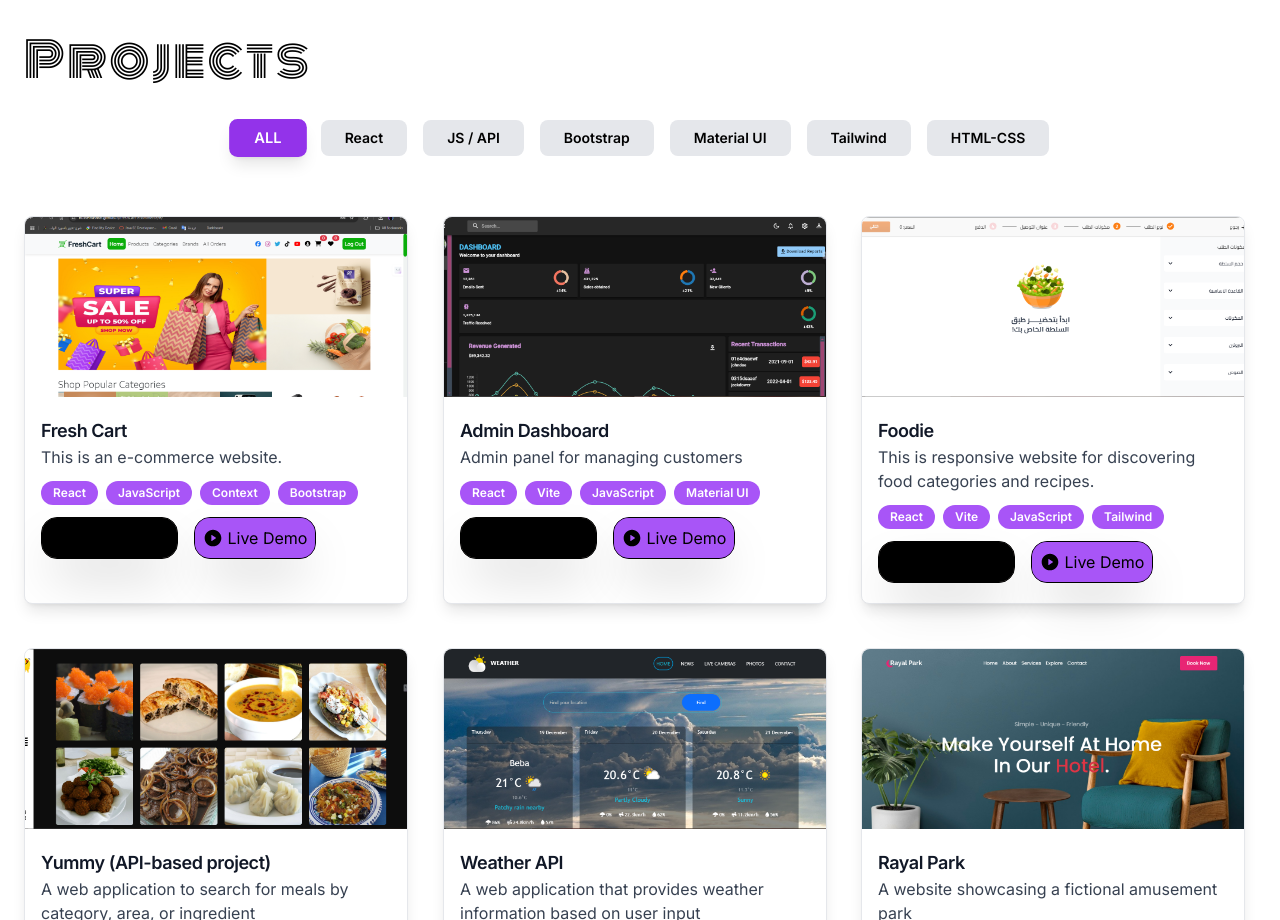
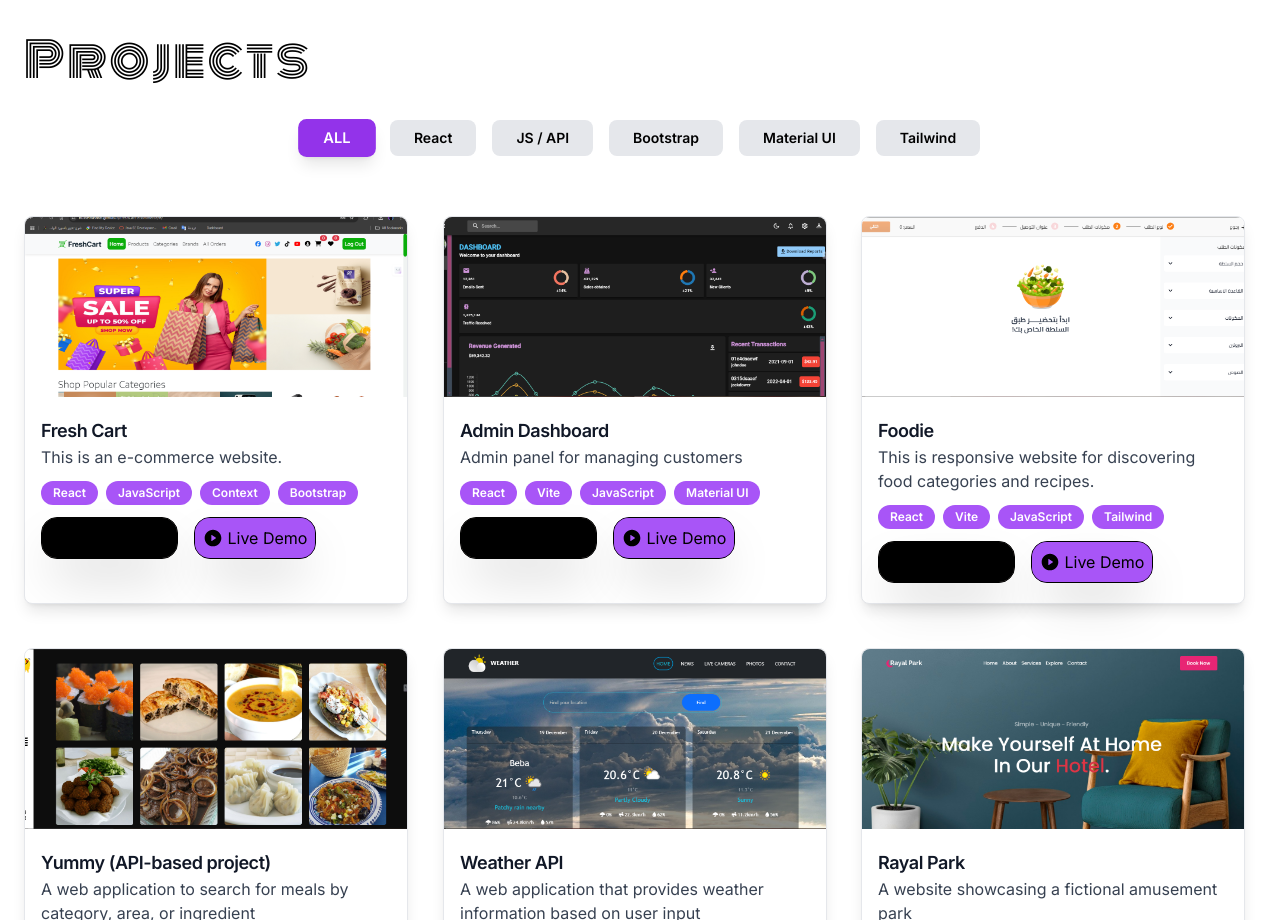
Before and after one commit to HusseinAshraf/My-Portfolio, a React (Vite) app: page / in a window 1280 px wide. Shown: the part 1980-2900 px from the top of the page. Built offline with nearby package versions, Linux system fonts and the light colour scheme.

Commit message:
update Filter in project

```diff
--- a/src/assets/constants/index.js
+++ b/src/assets/constants/index.js
@@ -28,6 +28,7 @@ export const PROJECTS = [
     gitHubLink: 'https://github.com/HusseinAshraf/freshCart-ecommerce.git',
     liveDemoLink: 'https://husseinashraf.github.io/freshCart-ecommerce/#/login',
     tech: ['React', 'JavaScript', 'Context', 'Bootstrap'],
+    filterId:['React' , 'Bootstrap']
   },
   {
     name: 'Admin Dashboard',
@@ -36,6 +37,7 @@ export const PROJECTS = [
     gitHubLink: 'https://github.com/HusseinAshraf/Statck-Dashboard.git',
     liveDemoLink: 'https://husseinashraf.github.io/Statck-Dashboard/',
     tech: ['React', 'Vite', 'JavaScript', 'Material UI'],
+    filterId:['React' , 'Material UI']
   },
   {
     name: 'Foodie',
@@ -45,6 +47,7 @@ export const PROJECTS = [
     gitHubLink: 'https://github.com/HusseinAshraf/Foodie.git',
     liveDemoLink: 'https://husseinashraf.github.io/Foodie/',
     tech: ['React', 'Vite', 'JavaScript', 'Tailwind'],
+    filterId:['React','Tailwind']
   },
   {
     name: 'Yummy (API-based project)',
@@ -54,6 +57,7 @@ export const PROJECTS = [
     gitHubLink: 'https://github.com/HusseinAshraf/yummy.git',
     liveDemoLink: 'https://husseinashraf.github.io/yummy/',
     tech: ['Html', 'Css', 'API', 'JavaScript', 'Bootstrap'],
+    filterId:['JS / API' , 'Bootstrap']
   },
   {
     name: 'Weather API',
@@ -63,6 +67,7 @@ export const PROJECTS = [
     gitHubLink: 'https://github.com/HusseinAshraf/weather.git',
     liveDemoLink: 'https://husseinashraf.github.io/weather/',
     tech: ['Html', 'Css', 'JavaScript', 'Api', 'Bootstrap'],
+    filterId:['JS / API' , 'Bootstrap']
   },
   {
     name: 'Rayal Park',
@@ -71,6 +76,7 @@ export const PROJECTS = [
     gitHubLink: 'https://github.com/HusseinAshraf/Rayal-Park.git',
     liveDemoLink: 'https://husseinashraf.github.io/Rayal-Park/',
     tech: ['Html', 'Css', 'JavaScript', 'Bootstrap'],
+    filterId:['JS / API' , 'Bootstrap']
   },
   {
     name: 'Smart Login',
@@ -79,6 +85,7 @@ export const PROJECTS = [
     gitHubLink: 'https://github.com/HusseinAshraf/Smart-login.git',
     liveDemoLink: 'https://husseinashraf.github.io/Smart-login/',
     tech: ['Html', 'Css', 'JavaScript', 'Bootstrap'],
+    filterId:['JS / API' , 'Bootstrap']
   },
   {
     name: 'Bookmark CRUD',
@@ -88,6 +95,7 @@ export const PROJECTS = [
     gitHubLink: 'https://github.com/HusseinAshraf/Bookmark-crud.git',
     liveDemoLink: 'https://husseinashraf.github.io/Bookmark-crud/',
     tech: ['Html', 'Css', 'JavaScript', 'Bootstrap'],
+    filterId:['JS / API' , 'Bootstrap']
   },
   {
     name: 'CRUD',
@@ -97,6 +105,7 @@ export const PROJECTS = [
     gitHubLink: 'https://github.com/HusseinAshraf/Crud.git',
     liveDemoLink: 'https://husseinashraf.github.io/Crud/',
     tech: ['Html', 'Css', 'JavaScript', 'Bootstrap'],
+    filterId:['JS / API' , 'Bootstrap']
   },
   {
     name: `Daily Reminders"الاذكار اليومية"`,
@@ -105,6 +114,7 @@ export const PROJECTS = [
     gitHubLink: 'https://github.com/HusseinAshraf/Quotes-Quiz.git',
     liveDemoLink: 'https://husseinashraf.github.io/Quotes-Quiz/',
     tech: ['Html', 'Css', 'JavaScript', 'Bootstrap'],
+    filterId:['JS / API' , 'Bootstrap']
   },
   {
     name: `Daniels`,
@@ -113,6 +123,7 @@ export const PROJECTS = [
     gitHubLink: 'https://github.com/HusseinAshraf/Daniels.git',
     liveDemoLink: 'https://husseinashraf.github.io/Daniels/',
     tech: ['Html', 'Css', 'Bootstrap'],
+    filterId:['Bootstrap']
   },
   {
     name: `DevFolio`,
@@ -121,6 +132,7 @@ export const PROJECTS = [
     gitHubLink: 'https://github.com/HusseinAshraf/DevFolio.git',
     liveDemoLink: 'https://husseinashraf.github.io/DevFolio/',
     tech: ['Html', 'Css', 'Bootstrap'],
+    filterId:['Bootstrap']
   },
   {
     name: `TIC-TAC-TOE`,
@@ -130,6 +142,7 @@ export const PROJECTS = [
     gitHubLink: 'https://github.com/HusseinAshraf/TIC-TAC-TOE.git',
     liveDemoLink: 'https://husseinashraf.github.io/TIC-TAC-TOE/',
     tech: ['Html', 'Css', 'Bootstrap', 'JavaScript'],
+    filterId:['JS / API']
   },
   {
     name: `Stop-Watch`,
@@ -139,5 +152,6 @@ export const PROJECTS = [
     gitHubLink: 'https://github.com/HusseinAshraf/stop-Watch.git',
     liveDemoLink: 'https://husseinashraf.github.io/stop-Watch/',
     tech: ['Html', 'Css', 'Bootstrap', 'JavaScript '],
+    filterId:['JS / API']
   },
 ];
--- a/src/components/projects/Projects.jsx
+++ b/src/components/projects/Projects.jsx
@@ -6,38 +6,29 @@ import { useState } from 'react';
 function Projects() {
   const [filter, setFilter] = useState('ALL');
 
-
-  const techOptions = ['ALL', 'React', 'JS / API', 'Bootstrap',  'Material UI', 'Tailwind' ,'HTML-CSS'];
-
+  const filterOptions = ['ALL', 'React', 'JS / API', 'Bootstrap', 'Material UI', 'Tailwind'];
 
   const filteredProjects = filter === 'ALL'
     ? PROJECTS
-    : filter === 'HTML-CSS'
-      ? PROJECTS.filter((project) => project.tech.includes('Html') && project.tech.includes('Css'))
-      : filter === 'JS / API'
-        ? PROJECTS.filter((project) => project.tech.includes('JavaScript') || project.tech.includes('API'))
-        : filter === 'Tailwind'
-          ? PROJECTS.filter((project) => project.tech.includes('Tailwind'))
-          : PROJECTS.filter((project) => project.tech.includes(filter));
+    : PROJECTS.filter((project) => project.filterId.includes(filter));
 
   return (
     <section className="projects-section mx-auto overflow-hidden px-6 py-9 flex flex-col" id="projects">
       <SectionHeading>Projects</SectionHeading>
 
       <div className="flex flex-wrap justify-center gap-4 mb-6">
-        {techOptions.map((tech) => (
+        {filterOptions.map((option) => (
           <button
-            key={tech}
-            onClick={() => setFilter(tech)}
+            key={option}
+            onClick={() => setFilter(option)}
             className={`px-6 py-2 rounded-lg font-semibold text-sm transition-all duration-300 transform
-              ${filter === tech ? 'bg-purple-600 text-white scale-105 shadow-lg' : 'bg-gray-200 text-black hover:bg-purple-500 hover:text-white'}
+              ${filter === option ? 'bg-purple-600 text-white scale-105 shadow-lg' : 'bg-gray-200 text-black hover:bg-purple-500 hover:text-white'}
               w-auto`}
           >
-            {tech}
+            {option}
           </button>
         ))}
       </div>
-
 
       <div className="grid grid-cols-1 gap-6 sm:grid-cols-2 md:grid-cols-3 pt-9">
         {filteredProjects.map((item, index) => (
```
